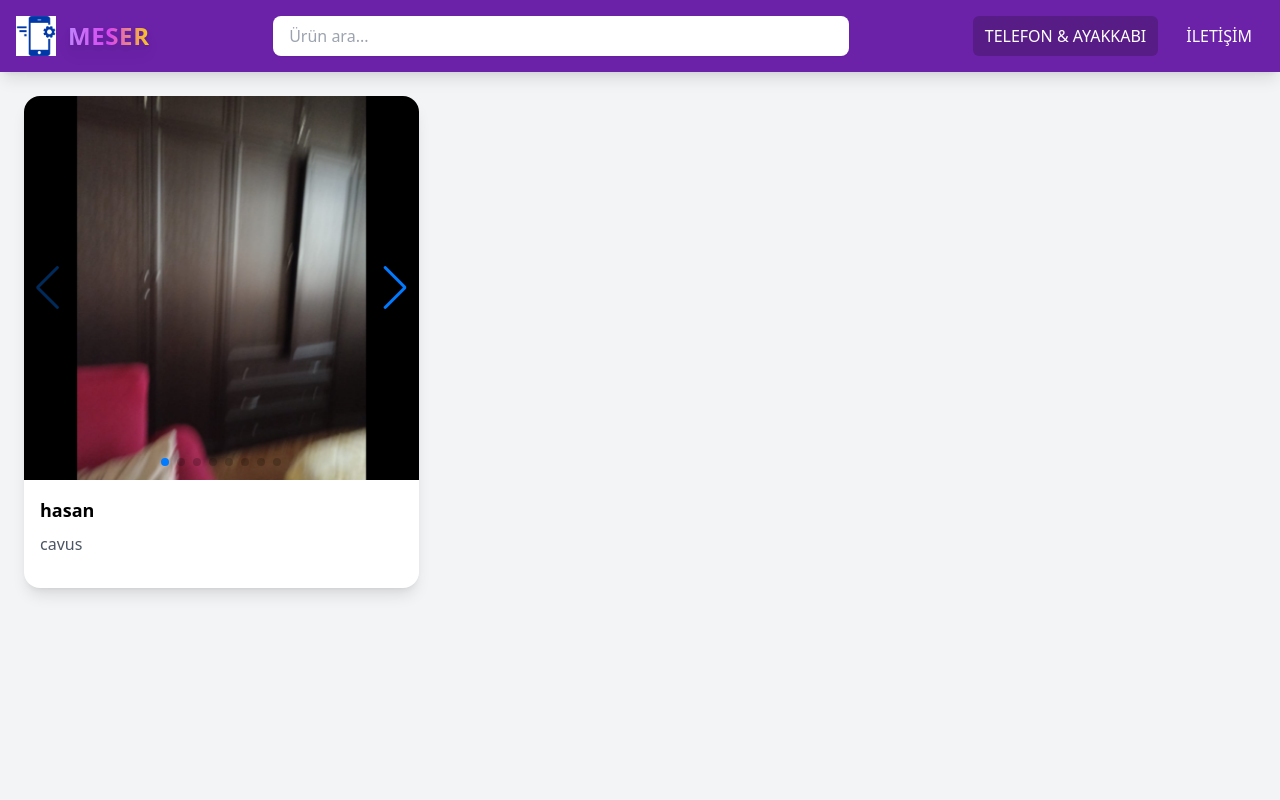
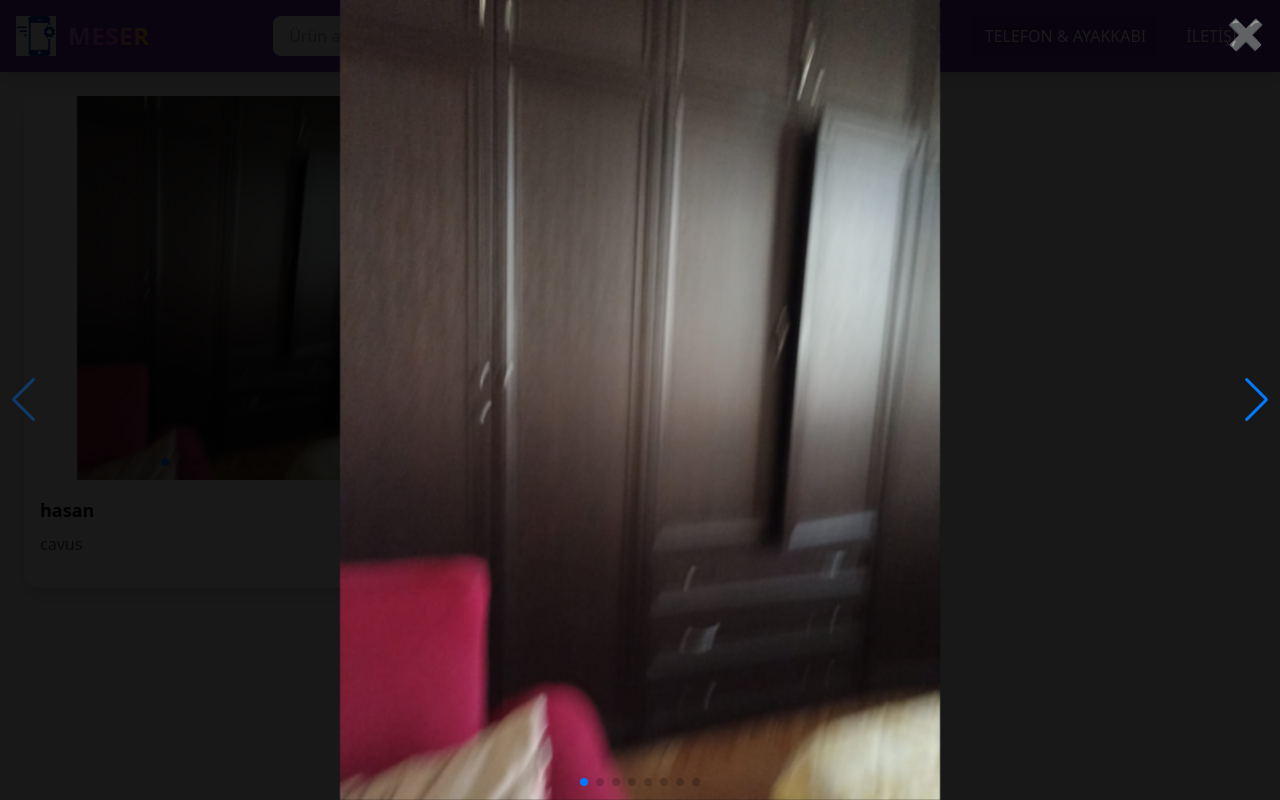
Before and after one commit to mrhasan34/meserWeb, a React (Create React App) app: page /#/products in a window 1280 px wide. Both pictures are taken after a click on the element 221 px from the left and 288 px from the top of the page. Built offline with nearby package versions, Linux system fonts and the light colour scheme.

Commit message:
Enhance Card component with image slider and fullscreen modal functionality

```diff
--- a/src/components/Card.jsx
+++ b/src/components/Card.jsx
@@ -1,9 +1,10 @@
-import React from "react";
+import React, { useState } from "react";
 import { Swiper, SwiperSlide } from "swiper/react";
-import { Navigation, Pagination } from "swiper/modules";
+import { Navigation, Pagination, Zoom } from "swiper/modules";
 import "swiper/css";
 import "swiper/css/navigation";
 import "swiper/css/pagination";
+import "swiper/css/zoom";
 
 // src/assets klasöründeki tüm görselleri topla
 const imagesCtx = require.context("../assets", false, /\.(png|jpe?g|svg)$/);
@@ -20,7 +21,8 @@ function resolveAsset(path) {
 }
 
 export default function Card({ product }) {
-  // destek: product.images (array) veya legacy product.image (string)
+  const [isModalOpen, setIsModalOpen] = useState(false);
+
   const rawImages = Array.isArray(product?.images)
     ? product.images
     : product?.image
@@ -30,20 +32,24 @@ export default function Card({ product }) {
   const resolved = rawImages.map(resolveAsset).filter(Boolean);
 
   return (
+    <>
       <div className="bg-white shadow-lg rounded-2xl overflow-hidden hover:shadow-2xl transition-shadow">
-      {/* Görseller - tam genişlik slider */}
-      <div className="w-full bg-black">
+        {/* Görseller - küçük slider */}
+        <div className="w-full bg-white">
           {resolved.length ? (
             <Swiper
-            modules={[Navigation, Pagination]}
-            navigation
+              modules={[Pagination]}
               pagination={{ clickable: true }}
               spaceBetween={10}
               slidesPerView={1}
-            className="h-64 sm:h-80 md:h-96"
+              className="h-64 sm:h-80 md:h-96 cursor-pointer"
+              onClick={() => setIsModalOpen(true)}
             >
               {resolved.map((src, idx) => (
-              <SwiperSlide key={idx} className="flex items-center justify-center">
+                <SwiperSlide
+                  key={idx}
+                  className="flex items-center justify-center"
+                >
                   <img
                     src={src}
                     alt={`${product.name} ${idx + 1}`}
@@ -65,5 +71,45 @@ export default function Card({ product }) {
           <p className="text-gray-600 mb-4">{product.description}</p>
         </div>
       </div>
+
+      {/* 🔥 Fullscreen Modal */}
+      {isModalOpen && (
+        <div className="fixed inset-0 bg-black bg-opacity-90 z-50 flex items-center justify-center">
+          {/* Kapatma Butonu */}
+          <button
+            onClick={() => setIsModalOpen(false)}
+            className="absolute top-4 right-4 text-white text-3xl font-bold z-50"
+          >
+            ✖
+          </button>
+
+          {/* Fullscreen Swiper */}
+          <Swiper
+            modules={[Navigation, Pagination, Zoom]}
+            navigation
+            pagination={{ clickable: true }}
+            zoom={{ maxRatio: 4 }}
+            spaceBetween={10}
+            slidesPerView={1}
+            className="w-full h-full"
+          >
+            {resolved.map((src, idx) => (
+              <SwiperSlide
+                key={idx}
+                className="flex items-center justify-center"
+              >
+                <div className="swiper-zoom-container flex items-center justify-center">
+                  <img
+                    src={src}
+                    alt={`${product.name} ${idx + 1}`}
+                    className="object-contain w-full h-full"
+                  />
+                </div>
+              </SwiperSlide>
+            ))}
+          </Swiper>
+        </div>
+      )}
+    </>
   );
 }
```
Lines whose indentation alone changed are shown as unchanged.
